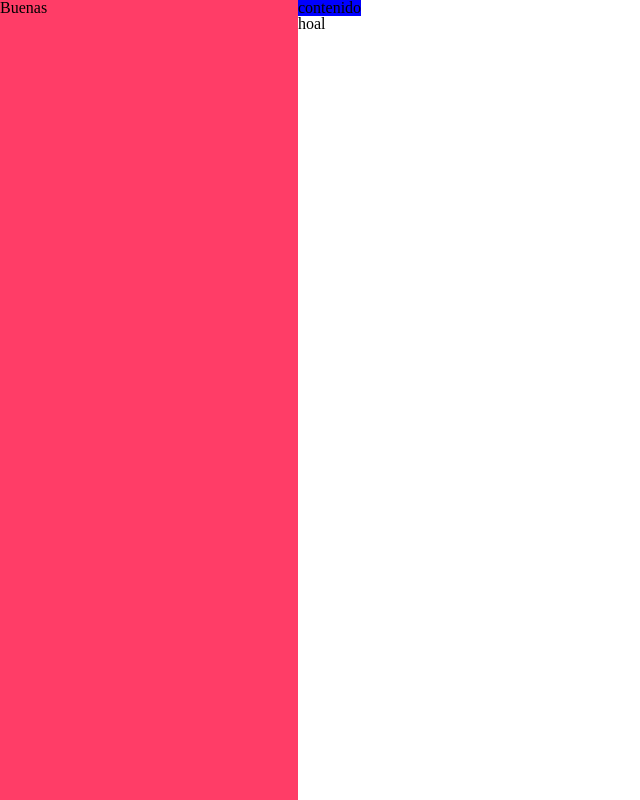
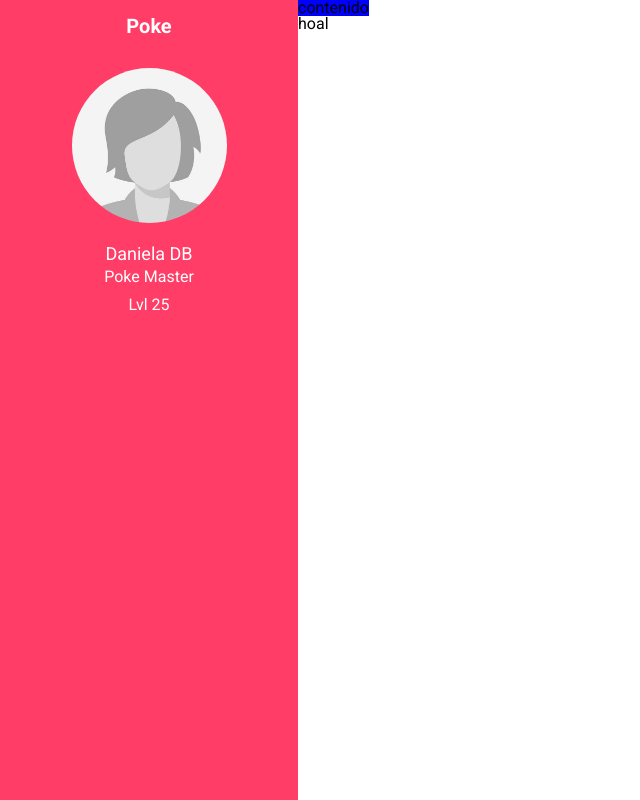
Before and after one commit to danieladb03/poke-app, a React (Create React App) app: page / in a window 1280 px wide. Shown: the whole page, without its empty margins (0-640 px from the left). Built offline with nearby package versions, Linux system fonts and the light colour scheme.

Commit message:
Side Bar

```diff
--- a/public/index.html
+++ b/public/index.html
@@ -26,6 +26,8 @@
     -->
     <title>React App</title>
     <link rel="stylesheet" href="https://cdnjs.cloudflare.com/ajax/libs/meyer-reset/2.0/reset.min.css" integrity="sha512-NmLkDIU1C/C88wi324HBc+S2kLhi08PN5GDeUVVVC/BVt/9Izdsc9SVeVfA1UZbY3sHUlDSyRXhCzHfr6hmPPw==" crossorigin="anonymous" />
+    <link rel="preconnect" href="https://fonts.gstatic.com">
+    <link href="https://fonts.googleapis.com/css2?family=Roboto:wght@400;500;700&display=swap" rel="stylesheet">
   </head>
   <body>
     <noscript>You need to enable JavaScript to run this app.</noscript>
--- a/src/App.js
+++ b/src/App.js
@@ -1,11 +1,15 @@
 import { Route, Switch } from "wouter";
 import {Home} from './pages'
+import GlobalStyles from './GlobalStyles'
 
 function App() {
   return (
-    <Switch>
-      <Route path="/" component={Home} />
-    </Switch>
+    <>
+      <GlobalStyles/>
+      <Switch>
+        <Route path="/" component={Home} />
+      </Switch>
+    </>
   );
 }
 
--- /dev/null
+++ b/src/GlobalStyles.js
@@ -0,0 +1,10 @@
+import { createGlobalStyle } from 'styled-components';
+
+const GlobalStyles = createGlobalStyle`
+  body {
+      font-family: 'Roboto', sans-serif;
+      font-size: 16px;
+  }
+`;
+
+export default GlobalStyles
--- a/src/core/Container.js
+++ b/src/core/Container.js
@@ -2,6 +2,8 @@ import styled from 'styled-components';
 
 const Container = styled.div`
 display: flex;
-flex-direction: ${(props) => props.flexDirection}
+flex-direction: ${(props) => props.flexDirection};
+align-items: ${(props) => props.alignItems};
 `
+
 export default Container;
--- a/src/core/Header.js
+++ b/src/core/Header.js
@@ -3,4 +3,5 @@ import styled from 'styled-components';
 const Header = styled.div`
 background: blue;
 `
+
 export default Header;
--- a/src/core/SideBar.js
+++ b/src/core/SideBar.js
@@ -1,8 +1,35 @@
 import styled from 'styled-components';
+import {H1, Subtitle} from './typography';
+import profileImg from '../assets/profile.png';
+import Container from './Container';
 
-const SideBar = styled.div`
+const Wrapper = styled(Container)`
 background: #FF3D67;
 width: 298px;
 height: 100vh;
-`
+`;
+
+const Name = styled.p`
+font-size: 18px;
+color: #FFFFFF;
+margin: 6px 0;
+`;
+
+const ProfileImage = styled.img`
+width: 155px;
+height: 155px;
+border-radius: 50%;
+margin: 16px 0;
+`;
+
+const SideBar = () => (
+<Wrapper flexDirection='column' alignItems='center'>
+    <H1 color='#FFFFFF' margin='16px 0'>Poke</H1>
+    <ProfileImage src={profileImg}></ProfileImage>
+    <Name>Daniela DB</Name>
+    <Subtitle color='#FFFFFF'>Poke Master</Subtitle>
+    <Subtitle color='#FFFFFF' margin='12px 0'>Lvl 25</Subtitle>
+</Wrapper>
+);
+
 export default SideBar;
--- /dev/null
+++ b/src/core/index.js
@@ -0,0 +1,3 @@
+export {default as Container} from './Container'
+export {default as Header} from './Header'
+export {default as SideBar} from './SideBar'
--- /dev/null
+++ b/src/core/typography.js
@@ -0,0 +1,15 @@
+import styled from 'styled-components';
+
+export const H1 = styled.h1`
+font-weight: bold;
+font-size: 20px;
+color: ${props => props.color};
+margin: ${props => props.margin};
+`;
+
+export const Subtitle = styled.p`
+font-weight: normal;
+font-size: 16px;
+color: ${props => props.color};
+margin: ${props => props.margin};
+`;
--- a/src/pages/Home.js
+++ b/src/pages/Home.js
@@ -1,17 +1,15 @@
 import Container from "../core/Container"
 import SideBar from "../core/SideBar"
 import Header from "../core/Header"
+import Layout from './Layout'
 
 const Home = () => {
-    return <Container>
-        <SideBar>
-            Buenas
-        </SideBar>
+    return <Layout>
         <Container flexDirection='column'>
             <Header>contenido</Header>
             <Container>hoal</Container>
         </Container>
-    </Container>
+    </Layout>
 }
 
 export default Home
--- /dev/null
+++ b/src/pages/Layout.js
@@ -0,0 +1,12 @@
+import Container from "../core/Container"
+import SideBar from "../core/SideBar"
+import Header from "../core/Header"
+
+const Layout = ({children}) => {
+    return <Container>
+        <SideBar/>
+        {children}
+    </Container>
+};
+
+export default Layout
```
Also changed, not shown: src/assets/profile.png (added).
